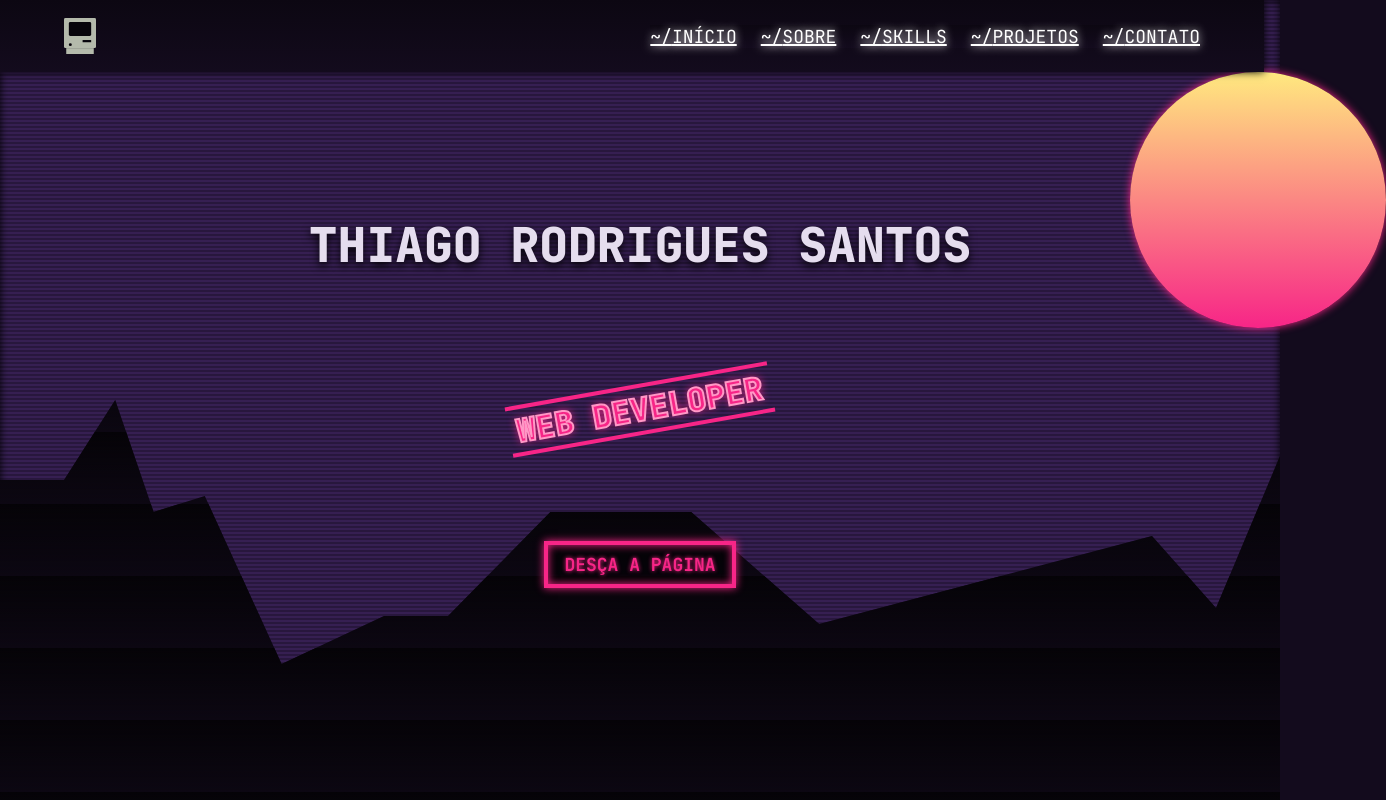
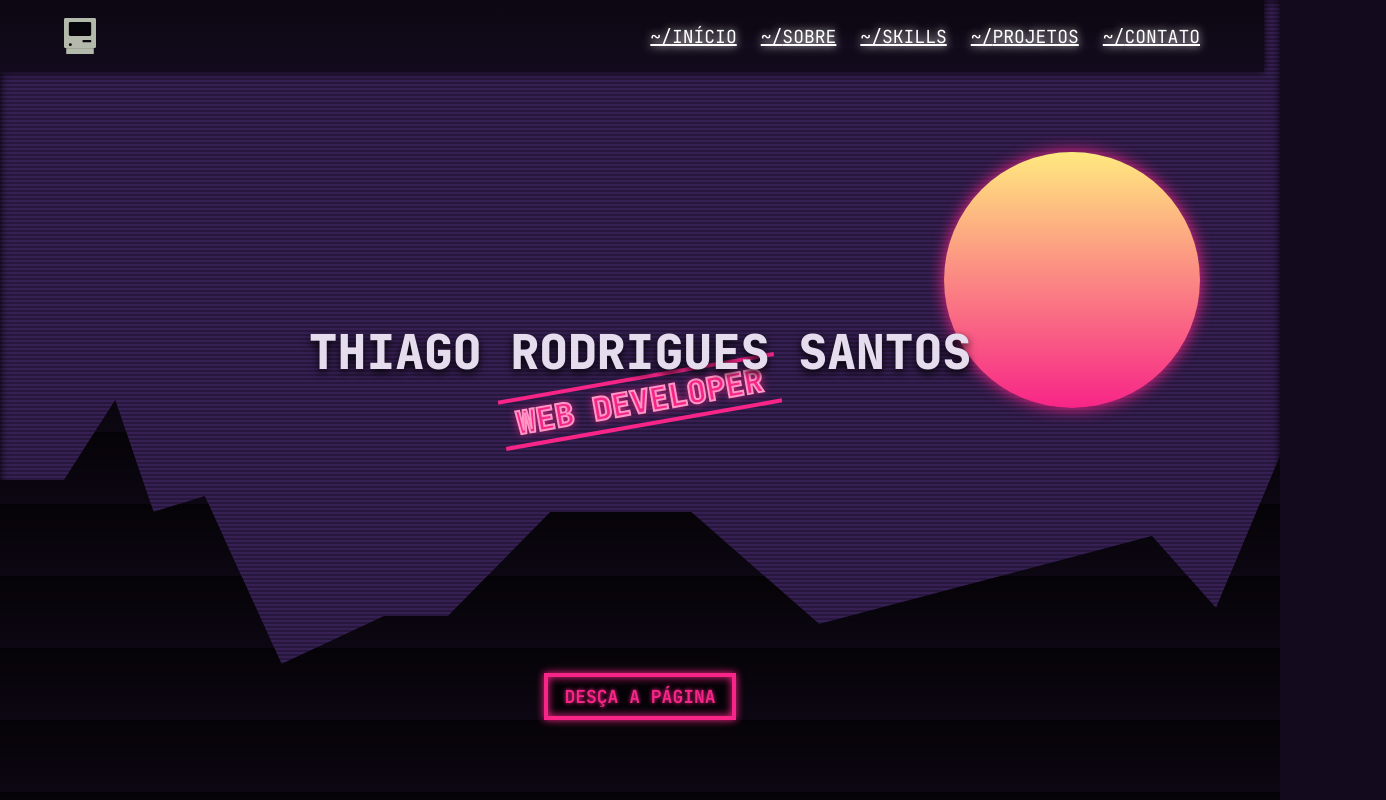
Before and after one commit to trsaints/trsaints-frontend, a React (Vite) app: page / in a window 1280 px wide. Shown: the top 800 px of the page, 1386 px wide, since content can reach past the window. Built offline with nearby package versions, Linux system fonts and the light colour scheme.

Commit message:
create responsive layout for tablets and desktops

```diff
--- a/src/app/components/MainContent/Hero/Hero.css
+++ b/src/app/components/MainContent/Hero/Hero.css
@@ -1,7 +1,6 @@
 .hero {
   padding: 5rem 1.5rem;
   display: grid;
-  place-items: center;
   position: relative;
   background-color: var(--russian-violet);
   background-image: linear-gradient(
@@ -12,6 +11,7 @@
   background-size: 4px 4px;
   box-shadow: inset 0 0 8px black;
   height: 100vh;
+  overflow-x: hidden;
 }
 
 .hero__title,
@@ -21,8 +21,10 @@
 }
 
 .hero__title {
+  margin-top: calc(50vh - 72px - 5rem);
   font-size: 3rem;
   font-weight: 900;
+  line-height: 3rem;
   text-transform: uppercase;
   text-shadow: 0 4px 8px var(--black);
   z-index: 3;
@@ -38,10 +40,13 @@
   border-bottom: 4px solid;
   transform: rotate(-10deg);
   text-shadow: 0 0 8px var(--rose);
+  text-align: center;
   padding-inline: 0.5rem;
   z-index: 2;
   position: absolute;
-  top: calc(50% - 1rem);
+  top: calc(50vh - 72px + 8rem);
+  left: 1.5rem;
+  width: 280px;
 }
 
 .hero__anchor {
@@ -54,6 +59,8 @@
   text-transform: uppercase;
   background-color: rgba(0, 0, 0, 0.5);
   z-index: 2;
+  justify-self: center;
+  align-self: flex-end;
 }
 
 .hero::before {
@@ -62,10 +69,10 @@
   display: block;
   content: "";
   position: absolute;
+  z-index: 1;
   background: repeating-linear-gradient(0deg, transparent, var(--black));
   background-size: 4em 4em;
   background-color: var(--black-2);
-  opacity: 1;
   clip-path: polygon(
     0% 60%,
     0% 100%,
@@ -92,9 +99,42 @@
   display: block;
   content: "";
   position: absolute;
-  top: 4.5rem;
-  left: calc(100vw - 9.375rem);
+  z-index: 0;
+  top: calc(72px + 5rem);
+  left: calc(100vw - 128px);
   border-radius: 50%;
   background-image: linear-gradient(to bottom, var(--jasmine), var(--rose));
   box-shadow: 0 0 8px var(--rose);
 }
+
+@media screen and (min-width: 720px) {
+  .hero {
+    padding: 5rem 2.5rem;
+  }
+
+  .hero__title {
+    text-align: center;
+  }
+
+  .hero__subtitle {
+    top: calc(50vh - 72px + 3rem);
+    left: calc(50vw - 140px);
+    display: inline-block;
+    margin-inline: auto;
+  }
+
+  .hero::after {
+    left: calc(100vw - 128px - 2.5rem);
+  }
+}
+
+@media screen and (min-width: 1280px) {
+  .hero {
+    padding: 5rem 4rem;
+  }
+
+  .hero::after {
+    left: calc(100vw - 256px - 5rem);
+    box-shadow: 0 0 16px var(--rose);
+  }
+}
```
